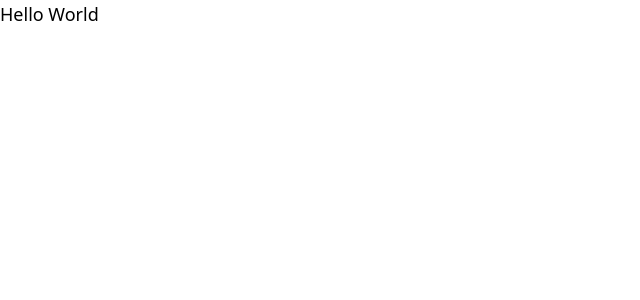
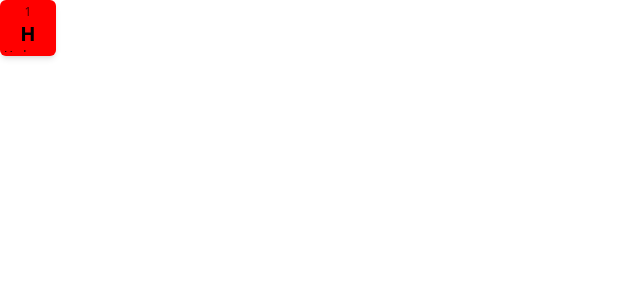
Before and after one commit to fredrikj31/periodic-table, a React (Vite) app: page / in a window 1280 px wide. Shown: the top 300 px of the page, without its empty margins (0-640 px from the left). Built offline with nearby package versions, Linux system fonts and the light colour scheme.

Commit message:
feat(app): adds basic periodic table structure

```diff
--- a/src/App.tsx
+++ b/src/App.tsx
@@ -1,7 +1,9 @@
+import { PeriodicTable } from "./components/PeriodicTable";
+
 function App() {
   return (
     <>
-      <h1 className="text-lg">Hello World</h1>
+      <PeriodicTable />
     </>
   );
 }
--- /dev/null
+++ b/src/components/ChemicalElementCard.tsx
@@ -0,0 +1,31 @@
+import { CSSProperties } from "react";
+import { ChemicalElement } from "../types/Element";
+
+interface ChemicalElementCardProps {
+  element: ChemicalElement;
+  style: CSSProperties;
+}
+export default function ChemicalElementCard({
+  element,
+  style,
+}: ChemicalElementCardProps) {
+  return (
+    <div
+      className="relative aspect-square transform transition-transform hover:scale-105 cursor-pointer"
+      style={{
+        ...style,
+      }}
+    >
+      <div
+        className="w-full h-full rounded-md flex flex-col items-center justify-center p-1 text-center transform transition-transform hover:rotate-y-10 shadow-md"
+        style={{
+          backgroundColor: "#ff0000",
+        }}
+      >
+        <div className="text-xs opacity-70">{element.atomicNumber}</div>
+        <div className="text-xl font-bold">{element.symbol}</div>
+        <div className="text-xs truncate max-w-full">{element.name}</div>
+      </div>
+    </div>
+  );
+}
--- /dev/null
+++ b/src/components/PeriodicTable.tsx
@@ -0,0 +1,28 @@
+import { chemicalElements } from "../data/chemicalElements";
+import ChemicalElementCard from "./ChemicalElementCard";
+
+export const PeriodicTable = () => {
+  const gridPositions: Record<string, { gridRow: number; gridColumn: number }> =
+    {};
+  chemicalElements.forEach((chemicalElement) => {
+    gridPositions[chemicalElement.symbol] = {
+      gridRow: chemicalElement.period,
+      gridColumn: chemicalElement.group || 1,
+    };
+  });
+
+  return (
+    <div className="container mx-auto grid grid-cols-18 grid-rows-7 gap-4">
+      {chemicalElements.map((chemicalElement) => (
+        <ChemicalElementCard
+          key={chemicalElement.symbol}
+          element={chemicalElement}
+          style={{
+            gridRow: chemicalElement.period,
+            gridColumn: chemicalElement.group || 1,
+          }}
+        />
+      ))}
+    </div>
+  );
+};
--- /dev/null
+++ b/src/data/Hydrogen/Hydrongen.ts
@@ -0,0 +1,16 @@
+import { ChemicalElement } from "../../types/Element";
+
+export const Hydrogen: ChemicalElement = {
+  name: "Hydrogen",
+  symbol: "H",
+  atomicNumber: 1,
+  atomicMass: 1.008,
+  category: "nonmetal",
+  period: 1,
+  group: 1,
+  electronConfiguration: "1s¹",
+  state: "Gas",
+  yearDiscovered: 1766,
+  description:
+    "Hydrogen is the lightest element and the most abundant chemical substance in the universe.",
+};
--- /dev/null
+++ b/src/data/chemicalElements.ts
@@ -0,0 +1,6 @@
+import { ChemicalElement } from "../types/Element";
+
+// Elements
+import { Hydrogen } from "./Hydrogen/Hydrongen";
+
+export const chemicalElements: ChemicalElement[] = [Hydrogen];
--- /dev/null
+++ b/src/types/Element.ts
@@ -0,0 +1,25 @@
+type ChemicalElementCategory =
+  | "alkali-metal"
+  | "alkaline-earth-metal"
+  | "transition-metal"
+  | "post-transition-metal"
+  | "metalloid"
+  | "nonmetal"
+  | "halogen"
+  | "noble-gas"
+  | "lanthanide"
+  | "actinide";
+
+export interface ChemicalElement {
+  name: string;
+  symbol: string;
+  atomicNumber: number;
+  atomicMass: number;
+  category: ChemicalElementCategory;
+  period: number;
+  group: number;
+  electronConfiguration: string;
+  state: string;
+  yearDiscovered: number;
+  description: string;
+}
```
